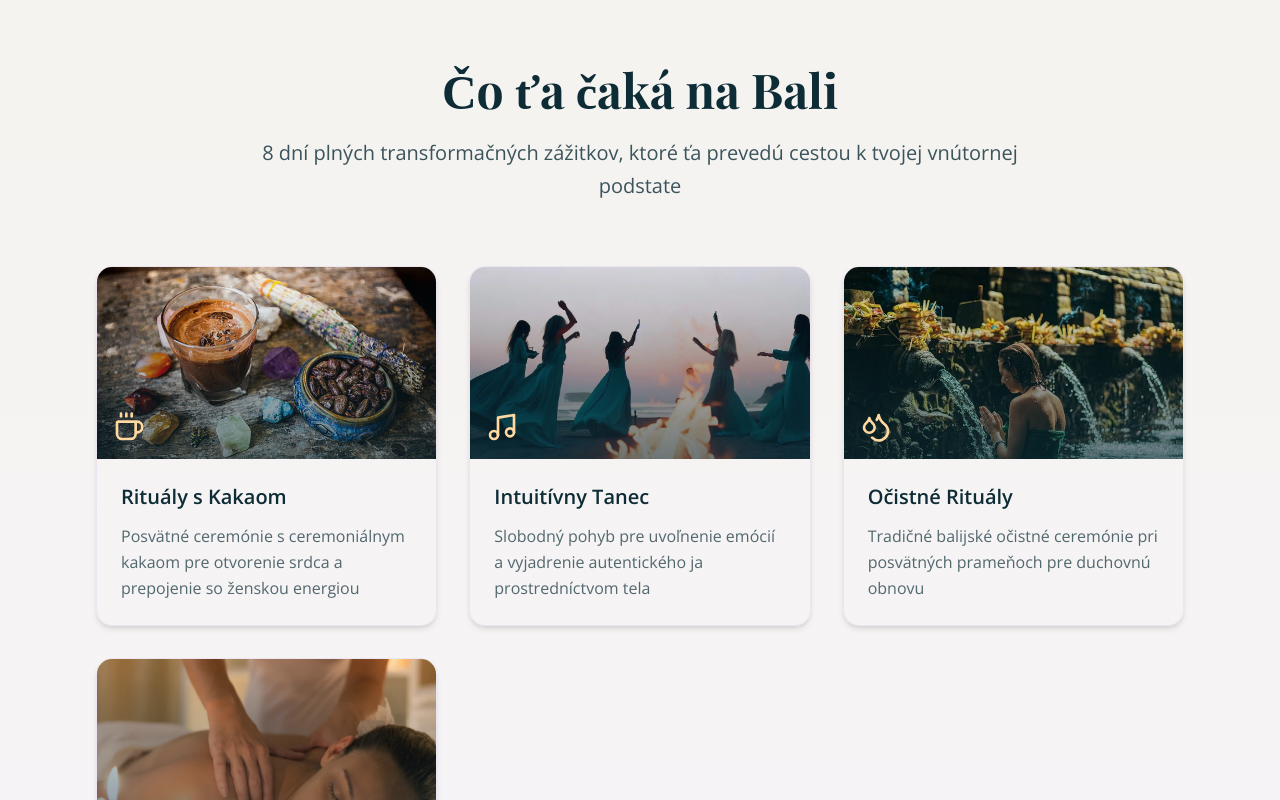
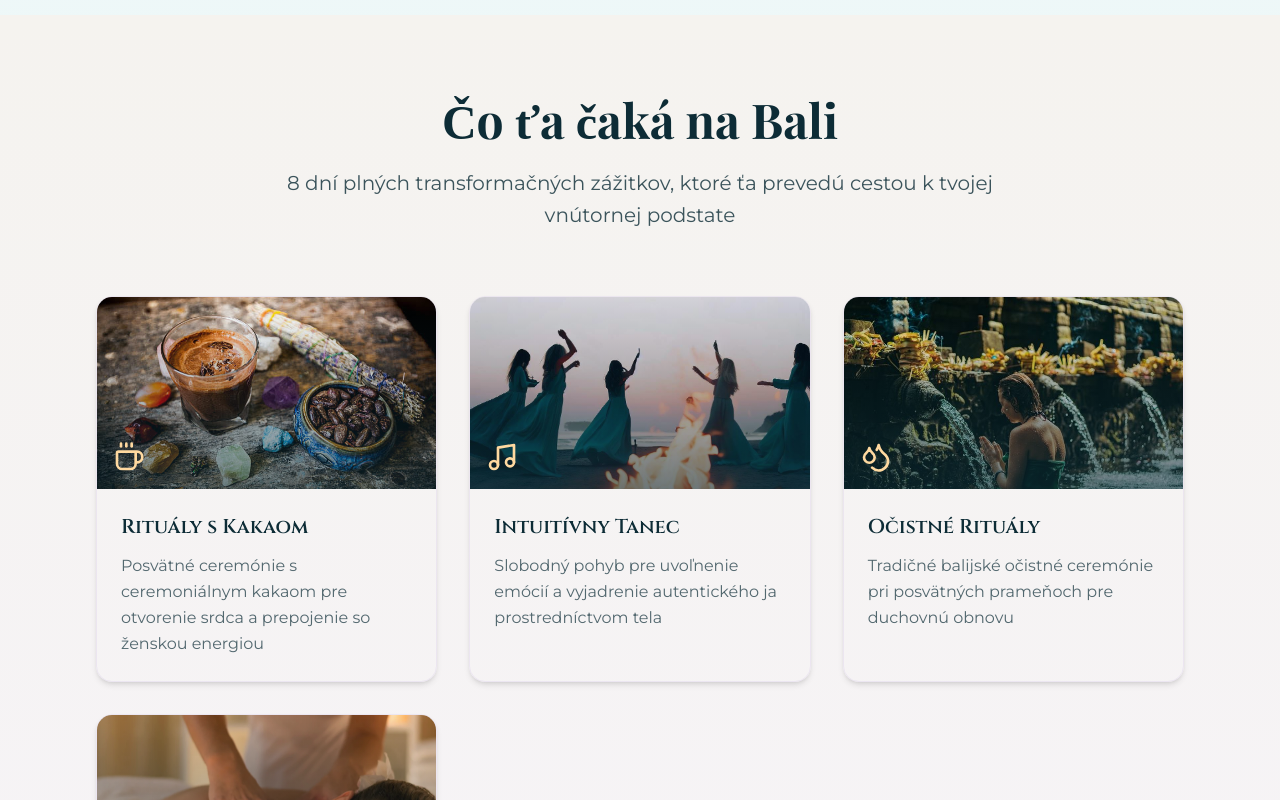
Before and after one commit to sohanuzzaman/bali-retreat-landing, a Next.js app: page / in a window 1280 px wide. Shown: the part 1720-2520 px from the top of the page. Built offline with nearby package versions, Linux system fonts and the light colour scheme.

Commit message:
chore: specify Node.js version and package manager in package.json

```diff
--- a/package.json
+++ b/package.json
@@ -2,6 +2,10 @@
   "name": "bali-retreat-landing",
   "version": "0.1.0",
   "private": true,
+  "engines": {
+    "node": ">=20.0.0"
+  },
+  "packageManager": "pnpm@10.12.4",
   "scripts": {
     "dev": "next dev --turbopack",
     "build": "next build",
--- a/src/app/globals.css
+++ b/src/app/globals.css
@@ -1,5 +1,7 @@
-/* Font imports for mystical typography */
+/* Font imports for mystical typography (loaded at runtime, not at build) */
 @import url('https://fonts.googleapis.com/css2?family=Playfair+Display:wght@400;500;600;700;800&display=swap');
+@import url('https://fonts.googleapis.com/css2?family=Cinzel:wght@400;500;600;700&display=swap');
+@import url('https://fonts.googleapis.com/css2?family=Montserrat:wght@300;400;500;600;700&display=swap');
 @import url('https://fonts.googleapis.com/css2?family=Cormorant+Garamond:wght@400;500;600;700&display=swap');
 @import url('https://fonts.googleapis.com/css2?family=Dancing+Script:wght@400;500;600;700&display=swap');
 @import url('https://fonts.googleapis.com/css2?family=Great+Vibes&display=swap');
@@ -92,7 +94,7 @@
     0 0 30px rgba(255, 217, 160, 0.2);
 }
 
-/* Mystical Feminine Color Palette */
+/* Mystical Feminine Color Palette & Font variables (no build-time fetch) */
 :root {
   --color-pastel-turquoise: #A8DADC;
   --color-lilac-mist: #CBAACB;
@@ -109,6 +111,10 @@
 
   --background: #FFFFFF;
   --foreground: #264653;
+
+  --font-playfair: 'Playfair Display', serif;
+  --font-cinzel: 'Cinzel', serif;
+  --font-montserrat: 'Montserrat', sans-serif;
 }
 
 body {
@@ -119,7 +125,9 @@ body {
 }
 
 /* Font family utilities */
-.font-playfair { font-family: 'Playfair Display', serif; }
+.font-playfair { font-family: var(--font-playfair); }
+.font-cinzel { font-family: var(--font-cinzel); }
+.font-montserrat { font-family: var(--font-montserrat); }
 .font-cormorant { font-family: 'Cormorant Garamond', serif; }
 .font-dancing-script { font-family: 'Dancing Script', cursive; }
 .font-great-vibes { font-family: 'Great Vibes', cursive; }
--- a/src/app/layout.tsx
+++ b/src/app/layout.tsx
@@ -1,34 +1,15 @@
 import type { Metadata } from "next";
-import { Playfair_Display, Cinzel, Montserrat } from "next/font/google";
 import "./globals.css";
 
-const playfair = Playfair_Display({
-  variable: "--font-playfair",
-  subsets: ["latin", "latin-ext"],
-  weight: ["400", "500", "600", "700"],
-});
-
-const cinzel = Cinzel({
-  variable: "--font-cinzel",
-  subsets: ["latin", "latin-ext"],
-  weight: ["400", "500", "600"],
-});
-
-const montserrat = Montserrat({
-  variable: "--font-montserrat",
-  subsets: ["latin", "latin-ext"],
-  weight: ["300", "400", "500", "600", "700"],
-});
-
 export const metadata: Metadata = {
-  title: "Dotyk bohyně v tobě - Luxusní retreat na Bali",
-  description: "Luxusní 11-denní pobyt pro ženy v ráji na Bali – 5.–16. května 2026. Transformační retreat s jógou, meditací a duchovním růstem.",
-  keywords: "Bali retreat, ženský retreat, jóga, meditace, transformace, Lemuria",
+  title: "Návrat K Sebe - Liečivý retreat na Bali",
+  description: "8-dňový transformačný liečivý pobyt pre ženy v raji na Bali – 1.–8. mája 2026.",
+  keywords: "Bali retreat, ženský retreat, jóga, meditácia, transformácia",
   openGraph: {
-    title: "Dotyk bohyně v tobě - Luxusní retreat na Bali",
-    description: "Luxusní 11-denní pobyt pro ženy v ráji na Bali – 5.–16. května 2026",
+    title: "Návrat K Sebe - Liečivý retreat na Bali",
+    description: "8-dňový transformačný liečivý pobyt pre ženy v raji na Bali – 1.–8. mája 2026",
     type: "website",
-    locale: "cs_CZ",
+    locale: "sk_SK",
   },
 };
 
@@ -38,9 +19,9 @@ export default function RootLayout({
   children: React.ReactNode;
 }>) {
   return (
-    <html lang="cs">
+    <html lang="sk">
       <body
-        className={`${playfair.variable} ${cinzel.variable} ${montserrat.variable} font-montserrat antialiased`}
+        className="font-montserrat antialiased"
         suppressHydrationWarning={true}
       >
         {children}
```
Also changed, not shown: vercel.json (added), 1 other file (tests, documents, lock files or other folders).
